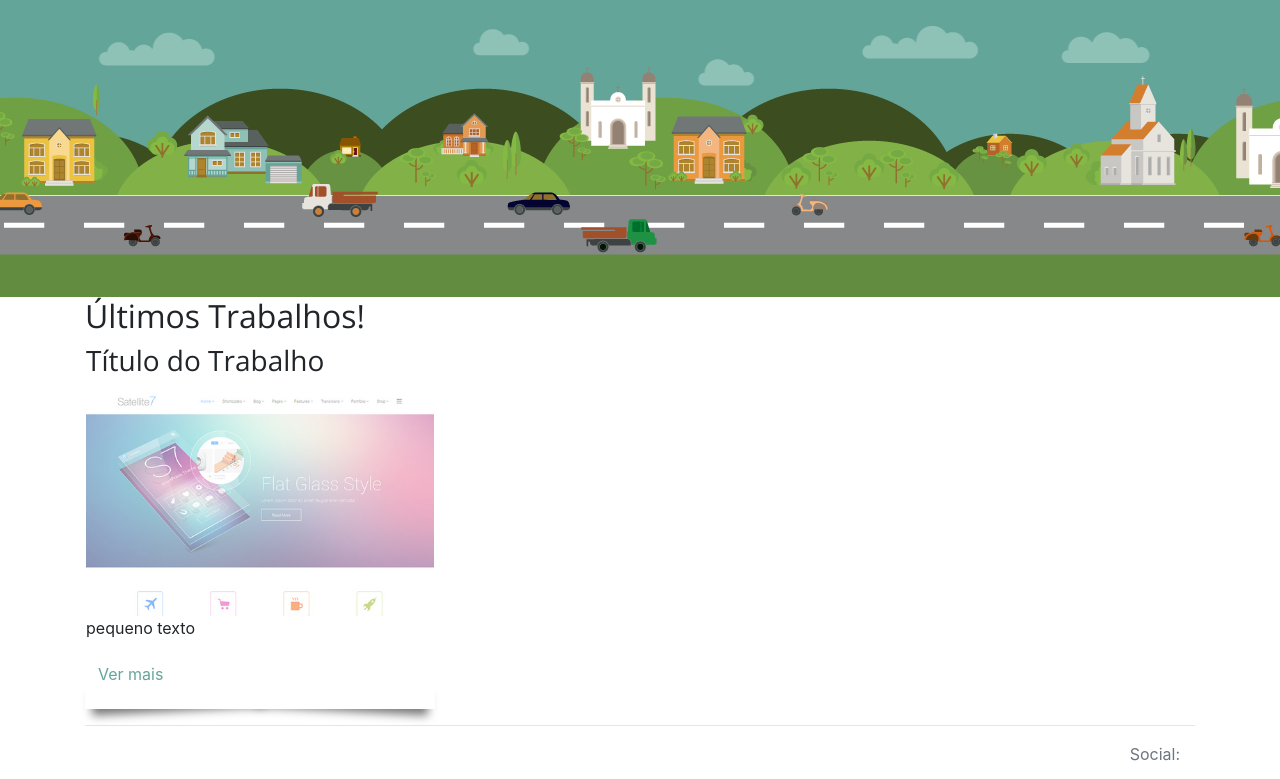
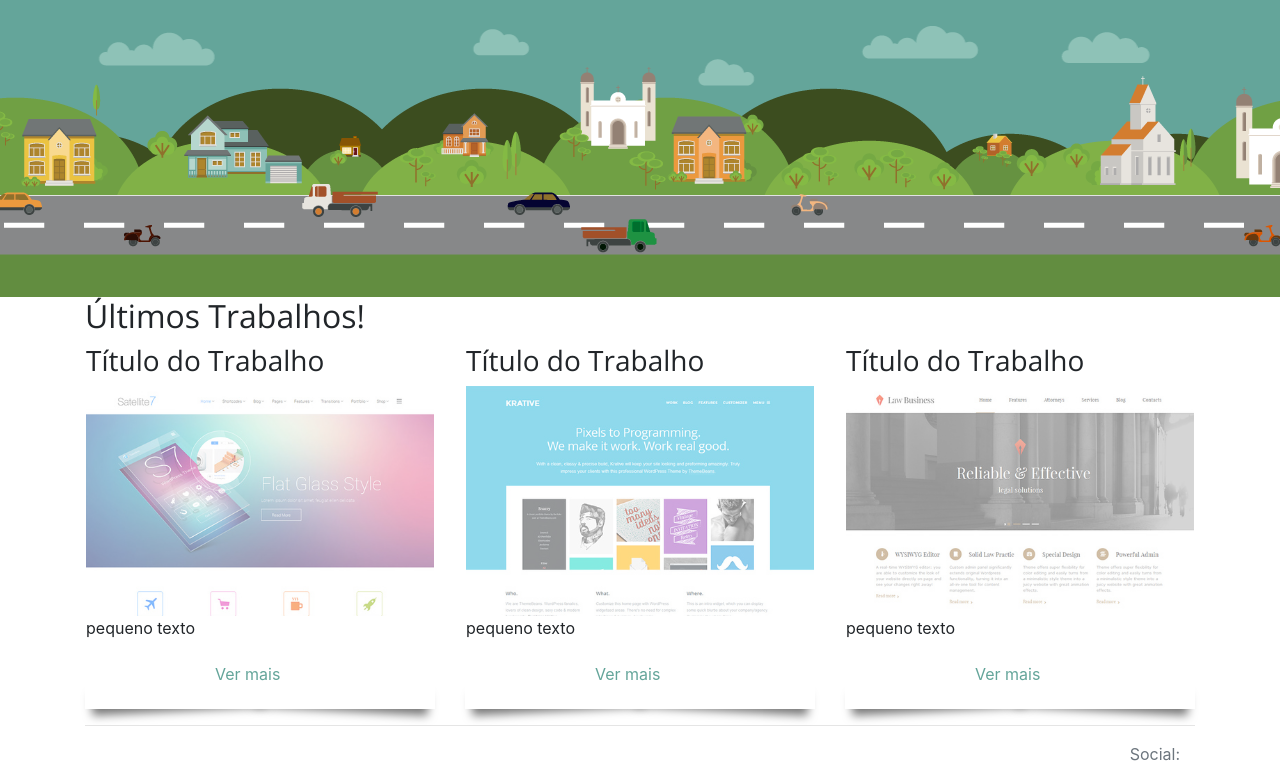
Before and after one commit to WescleyMartins1988/Front-End, a website: page src/index.html in a window 1280 px wide. Shown: the part 605-1384 px from the top of the page. Drawn offline with nearby package versions, Linux system fonts and the light colour scheme.

Commit message:
Finish Card-Portfolio

```diff
--- a/src/index.html
+++ b/src/index.html
@@ -54,8 +54,34 @@
                     </div>
                      <div class="caption card-portfolio__caption">
                          <p class="card-portfolio__text">pequeno texto</p>
-                         <p><a href="#" class="btn btn-primary  card-portfolio__btn" role="button">Ver mais</a></p>
                      </div>
+                         <p><a href="#" class="btn btn-primary card-portfolio__btn" role="button">Ver mais</a></p>
+                 </div>
+             </div>
+
+              <div class="col-12 col-sm-6 col-md-4">
+                 <div class="img-thumbnail card-portfolio">
+                   <h3 class="card-portfolio__title">Título do Trabalho</h3>
+                    <div class="card-portfolio__imagem">
+                        <img src="imagens/portfolio/02.jpg" alt="Imagem 1">
+                    </div>
+                     <div class="caption card-portfolio__caption">
+                         <p class="card-portfolio__text">pequeno texto</p>
+                     </div>
+                         <p><a href="#" class="btn btn-primary card-portfolio__btn" role="button">Ver mais</a></p>
+                 </div>
+             </div>
+
+              <div class="col-12 col-sm-6 col-md-4">
+                 <div class="img-thumbnail card-portfolio">
+                   <h3 class="card-portfolio__title">Título do Trabalho</h3>
+                    <div class="card-portfolio__imagem">
+                        <img src="imagens/portfolio/03.jpg" alt="Imagem 1">
+                    </div>
+                     <div class="caption card-portfolio__caption">
+                         <p class="card-portfolio__text">pequeno texto</p>
+                     </div>
+                         <p><a href="#" class="btn btn-primary card-portfolio__btn" role="button">Ver mais</a></p>
                  </div>
              </div>
          </div><!--row-->
--- a/src/sass/_partials/_card-portfolio.scss
+++ b/src/sass/_partials/_card-portfolio.scss
@@ -41,13 +41,14 @@
             max-width: 100%;
             //Transparencia
             opacity: .5;
-            transition: opacity .3s linear;
+            transition: opacity .3s linear, transform 1s ease-in;
         }
     }
     //Causa um efeito quando se passa o mouse
     &:hover{
         img{
             opacity: 1;
+            transform: scale(1.15);
         }
 
         .card-portfolio__btn{
@@ -67,5 +68,7 @@
         border-radius: 0;
         //width: 100%;
         transition: all .3s linear;
+        margin-left: 117px;
+        position: relative;
     }
 }
```
Also changed, not shown: src/css/main.css.
